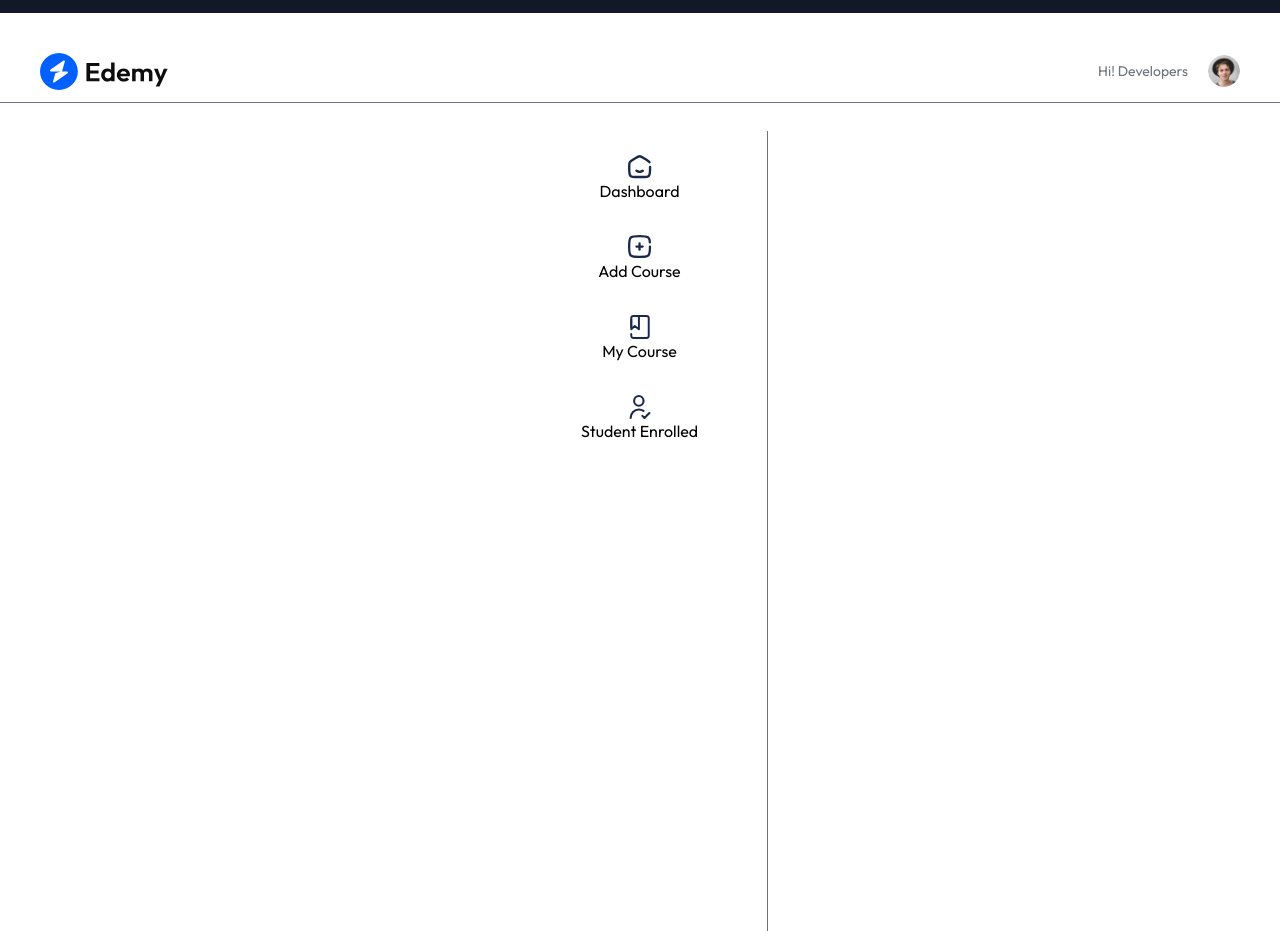
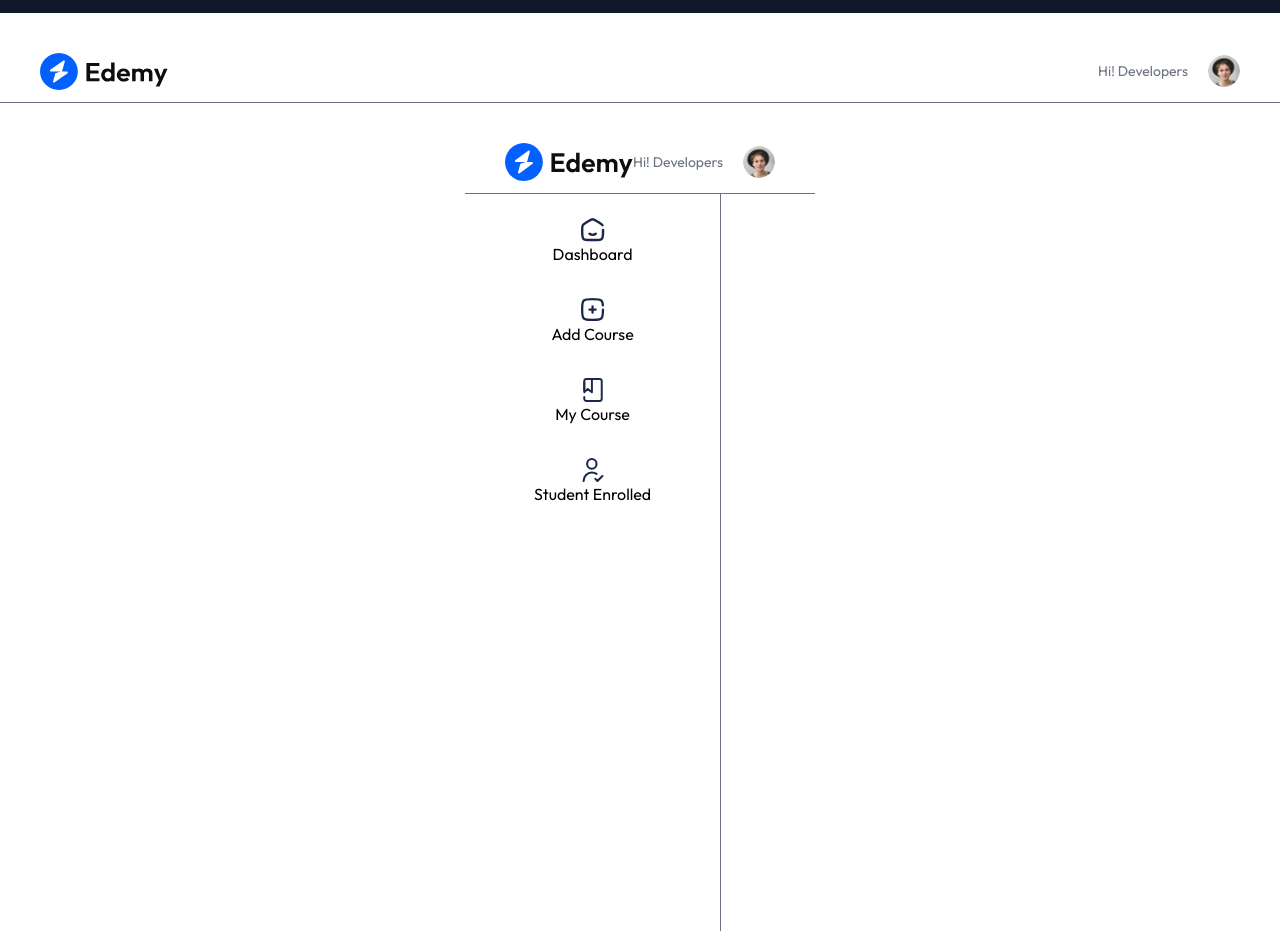
Before and after one commit to Ramadan-Elgamal/lms-app, a React (Vite) app in the folder client/: page / in a window 1280 px wide. Shown: the part 4280-5211 px from the top of the page. Built offline with nearby package versions, Linux system fonts and the light colour scheme; no server answers.

Commit message:
start on side bar

```diff
--- a/client/src/components/educator/NavBar.jsx
+++ b/client/src/components/educator/NavBar.jsx
@@ -1,9 +1,11 @@
 import React from 'react'
-import {assets, dummyEducator} from '../../assets/assets'
-
+import {assets, dummyEducatorData} from '../../assets/assets'
 import { UserButton, useUser} from '@clerk/clerk-react'
 import { Link } from 'react-router-dom'
+
+
 const NavBar = () => {
+  const educatorData = dummyEducatorData
 const { user }= useUser()
 
 
@@ -18,11 +20,9 @@ return (
     {/* User Info Section */}
     <div className='flex items-center gap-5 text-gray-500'>
       <p className='text-sm'>Hi! {user ? user.fullName : 'Developers'}</p>
-      {user ? (
-        <UserButton />
-      ) : (
-        <img className='w-8 h-8 rounded-full object-cover' src={assets.profile_img} alt="Profile" />
-      )}
+      {user ?  <UserButton />
+       : <img className='w-8 h-8 rounded-full object-cover' src={assets.profile_img} alt="Profile" />
+      }
     </div>
   </div>
 )
--- a/client/src/components/educator/SideBar.jsx
+++ b/client/src/components/educator/SideBar.jsx
@@ -2,6 +2,7 @@ import React, { useContext } from 'react'
 import { AppContext } from '../../context/AddContext';
 import { assets } from '../../assets/assets';
 import { NavLink } from 'react-router-dom';
+
 
 
 const SideBar = () =>{
--- a/client/src/pages/educator/Educator.jsx
+++ b/client/src/pages/educator/Educator.jsx
@@ -1,12 +1,13 @@
 import React from 'react'
 import { Outlet } from 'react-router-dom'
 import SideBar from '../../components/educator/SideBar'
-// import NavBar from '../../components/educator/NavBar'
+ import NavBar from '../../components/educator/NavBar'
 
 
 const Educator = () => {
   return (
     <div className='text-default min-h-screen bg-white'>
+      <NavBar/>
         <div className='flex'>
           <SideBar/>
           <div className='flex-1'>
--- a/client/src/pages/student/Home.jsx
+++ b/client/src/pages/student/Home.jsx
@@ -7,13 +7,12 @@ import CallToAction from '../../components/student/CallToAction'
 import Footer from '../../components/student/Footer'
 import MyEnrollments from './MyEnrollments'
 import Educator from '../educator/Educator'
-import Navbar from '../../components/student/Navbar'
 import NavBar from '../../components/educator/NavBar'
 
 const Home = () => {
   return (
     <div className='flex flex-col items-center space-y-7 text-center'>
-      <Hero />
+       <Hero />
       <Companies />
       <CoursesSection />
       <TestimonialsSection />
```
